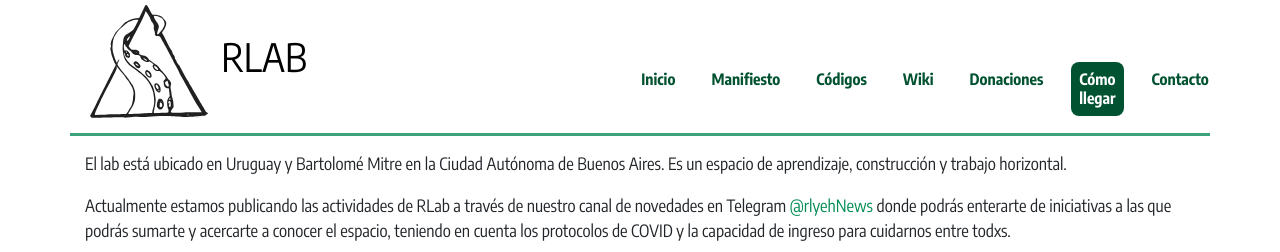
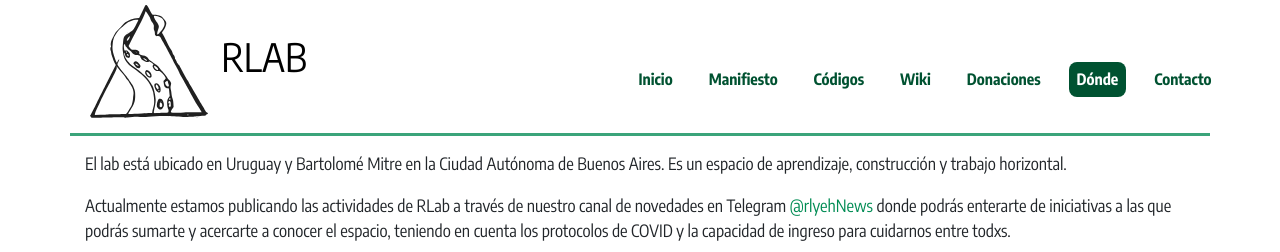
Before and after one commit to rlyehlab/rlab.be, a Jekyll site: the page built from como-llegar.md, in a window 1280 px wide. Shown: the top 252 px of the page. Built offline with Jekyll 4.4.1, drawn with Linux system fonts in a browser that asks for light colours.

Commit message:
navbar nav_text fix

```diff
--- a/como-llegar.md
+++ b/como-llegar.md
@@ -3,7 +3,7 @@ layout: home
 title: Cómo llegar
 permalink: /como-llegar/
 group: navigation
-nav_text: "Cómo llegar"
+nav_text: "Dónde"
 nav_order: 6
 ---
 El lab está ubicado en Uruguay y Bartolomé Mitre en la Ciudad Autónoma de Buenos Aires.
```
